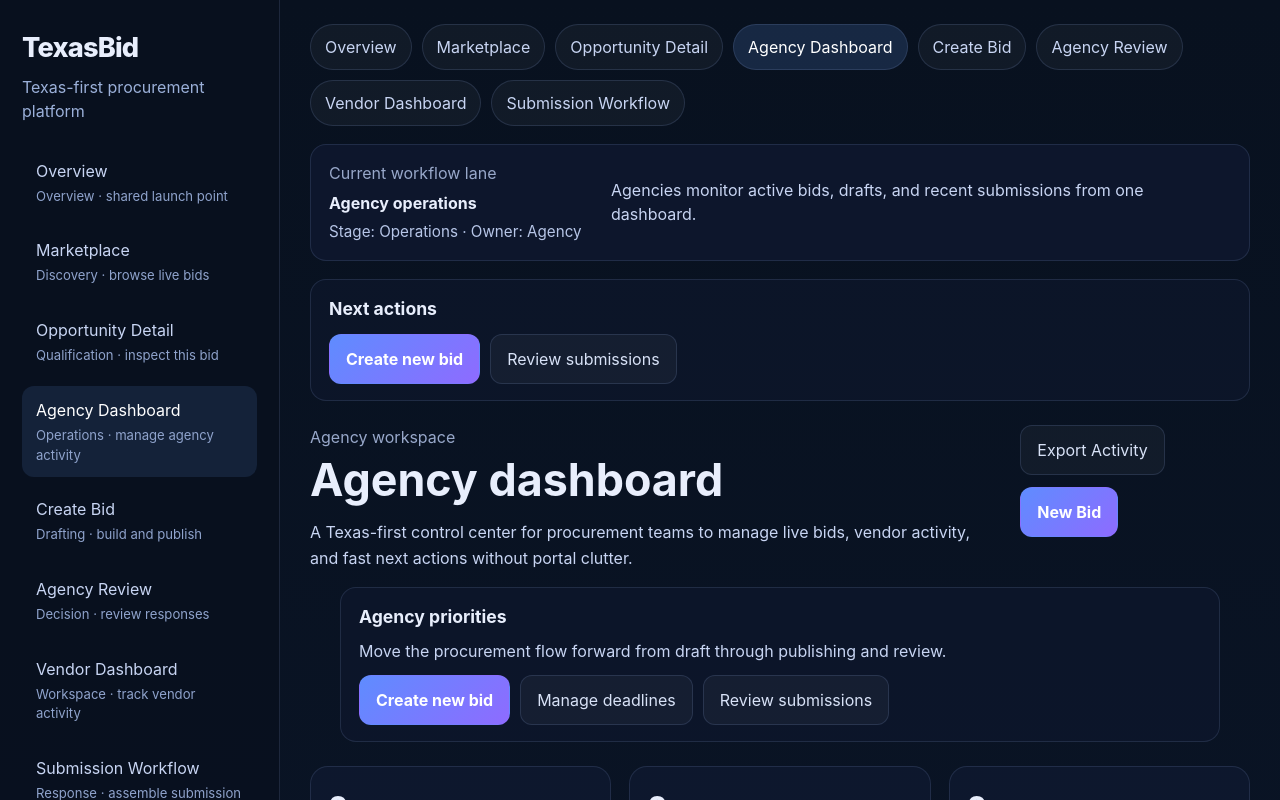
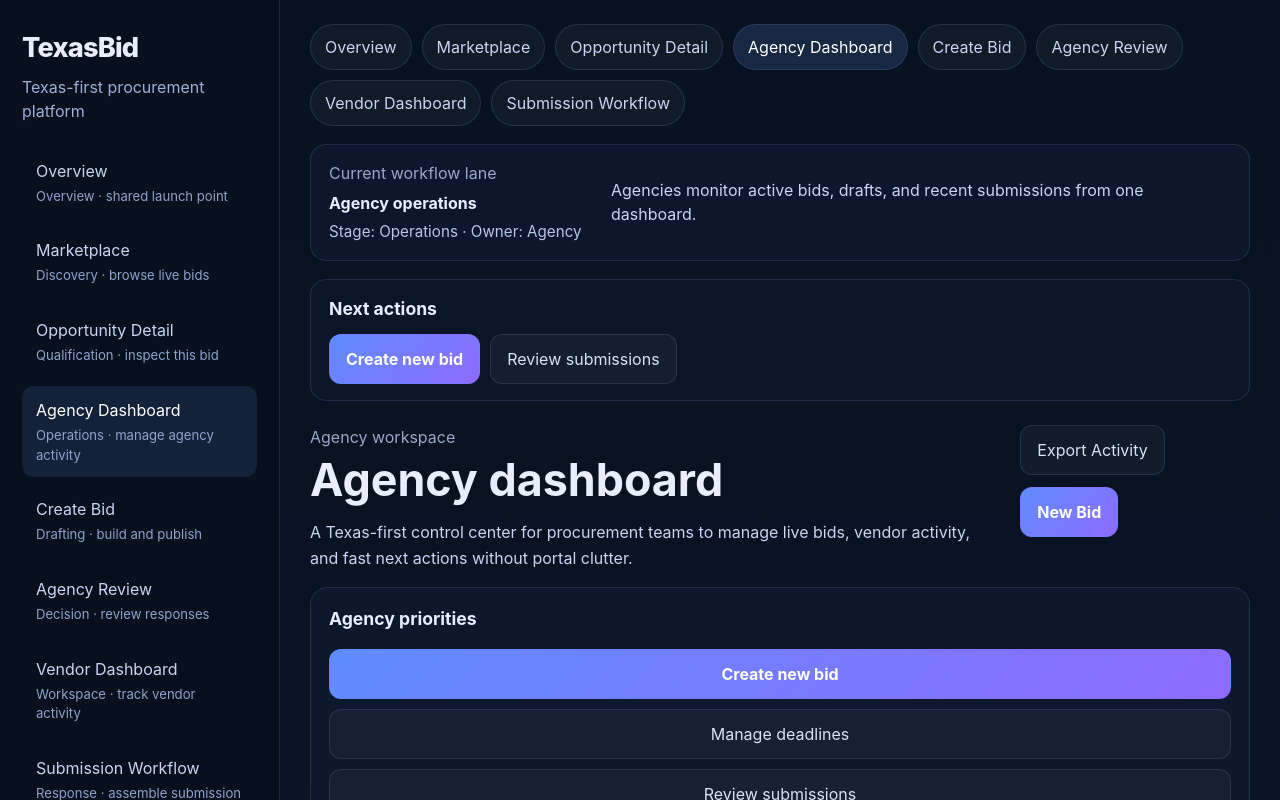
Before and after one commit to kinectic/texas-bid-consumer-portal, a React (Vite) app in the folder texas-bid-portal/: page / in a window 1280 px wide. Both pictures are taken after a click on the button "Operations · manage agency activity". Shown: the top 800 px of the page. Built offline with nearby package versions, Linux system fonts and the light colour scheme.

Commit message:
Add shared decision controls panel

```diff
--- a/texas-bid-portal/src/App.css
+++ b/texas-bid-portal/src/App.css
@@ -639,6 +639,10 @@ h1 {
   margin-top: 16px;
 }
 
+.decision-controls-list {
+  margin-top: 16px;
+}
+
 @media (max-width: 1100px) {
   .app-shell {
     grid-template-columns: 1fr;
--- /dev/null
+++ b/texas-bid-portal/src/components/DecisionControlsPanel.tsx
@@ -0,0 +1,30 @@
+type DecisionControlItem = {
+  label: string
+  className?: 'primary wide' | 'ghost wide'
+}
+
+type DecisionControlsPanelProps = {
+  title?: string
+  description?: string
+  controls: DecisionControlItem[]
+}
+
+export function DecisionControlsPanel({
+  title = 'Decision controls',
+  description,
+  controls,
+}: DecisionControlsPanelProps) {
+  return (
+    <div className="panel">
+      <div className="panel-title">{title}</div>
+      <div className="action-stack decision-controls-list">
+        {controls.map((control) => (
+          <button key={control.label} className={control.className ?? 'ghost wide'}>
+            {control.label}
+          </button>
+        ))}
+      </div>
+      {description ? <div className="dashboard-note">{description}</div> : null}
+    </div>
+  )
+}
--- a/texas-bid-portal/src/pages/AgencyDashboardPage.tsx
+++ b/texas-bid-portal/src/pages/AgencyDashboardPage.tsx
@@ -1,8 +1,8 @@
 import { ActionHeader } from '../components/ActionHeader'
+import { DecisionControlsPanel } from '../components/DecisionControlsPanel'
 import { DraftPublishSummaryPanel } from '../components/DraftPublishSummaryPanel'
 import { EmptyStatePanel } from '../components/EmptyStatePanel'
 import { OpportunityCardList } from '../components/OpportunityCardList'
-import { PrimaryActionStrip } from '../components/PrimaryActionStrip'
 import { RoleModeSummaryPanel } from '../components/RoleModeSummaryPanel'
 import { WorkflowMetricsSnapshot } from '../components/WorkflowMetricsSnapshot'
 import { lifecycleMetrics } from '../data/metrics'
@@ -12,6 +12,12 @@ const agencyMetricsItems = [
   { value: lifecycleMetrics.activeBids, label: 'Active bids' },
   { value: lifecycleMetrics.draftBids, label: 'Drafts waiting for final review' },
   { value: lifecycleMetrics.responsesInReview, label: 'Recent vendor submissions' },
+]
+
+const agencyPriorityControls = [
+  { label: 'Create new bid', className: 'primary wide' as const },
+  { label: 'Manage deadlines', className: 'ghost wide' as const },
+  { label: 'Review submissions', className: 'ghost wide' as const },
 ]
 
 export function AgencyDashboardPage() {
@@ -32,16 +38,10 @@ export function AgencyDashboardPage() {
         }
       />
 
-      <PrimaryActionStrip
+      <DecisionControlsPanel
         title="Agency priorities"
+        controls={agencyPriorityControls}
         description="Move the procurement flow forward from draft through publishing and review."
-        actions={
-          <>
-            <button className="primary">Create new bid</button>
-            <button className="ghost">Manage deadlines</button>
-            <button className="ghost">Review submissions</button>
-          </>
-        }
       />
 
       <WorkflowMetricsSnapshot items={agencyMetricsItems} />
--- a/texas-bid-portal/src/pages/AgencySubmissionReviewPage.tsx
+++ b/texas-bid-portal/src/pages/AgencySubmissionReviewPage.tsx
@@ -1,4 +1,5 @@
 import { ActionHeader } from '../components/ActionHeader'
+import { DecisionControlsPanel } from '../components/DecisionControlsPanel'
 import { MetricCard } from '../components/MetricCard'
 import { OutcomeSummaryPanel } from '../components/OutcomeSummaryPanel'
 import { PackageCompletenessPanel } from '../components/PackageCompletenessPanel'
@@ -11,6 +12,13 @@ import { lifecycleMetrics } from '../data/metrics'
 import { vendorSubmissions } from '../data/mockData'
 import { submissionLifecycle } from '../data/submissionStatus'
 import type { ReviewNotesState } from '../types/forms'
+
+const decisionControls = [
+  { label: 'Mark shortlisted', className: 'primary wide' as const },
+  { label: 'Request clarification', className: 'ghost wide' as const },
+  { label: 'Flag incomplete submission', className: 'ghost wide' as const },
+  { label: 'Archive response', className: 'ghost wide' as const },
+]
 
 const packageCompletenessItems = [
   {
@@ -63,18 +71,10 @@ export function AgencySubmissionReviewPage({ reviewNotes, onChange }: AgencySubm
       </section>
 
       <section className="content-grid lower-grid">
-        <div className="panel">
-          <div className="panel-title">Decision controls</div>
-          <div className="action-stack">
-            <button className="primary wide">Mark shortlisted</button>
-            <button className="ghost wide">Request clarification</button>
-            <button className="ghost wide">Flag incomplete submission</button>
-            <button className="ghost wide">Archive response</button>
-          </div>
-          <div className="dashboard-note">
-            This is where the agency workflow stops being a posting tool and becomes an actual procurement operations surface.
-          </div>
-        </div>
+        <DecisionControlsPanel
+          controls={decisionControls}
+          description="This is where the agency workflow stops being a posting tool and becomes an actual procurement operations surface."
+        />
 
         <PackageCompletenessPanel items={packageCompletenessItems} />
       </section>
```
